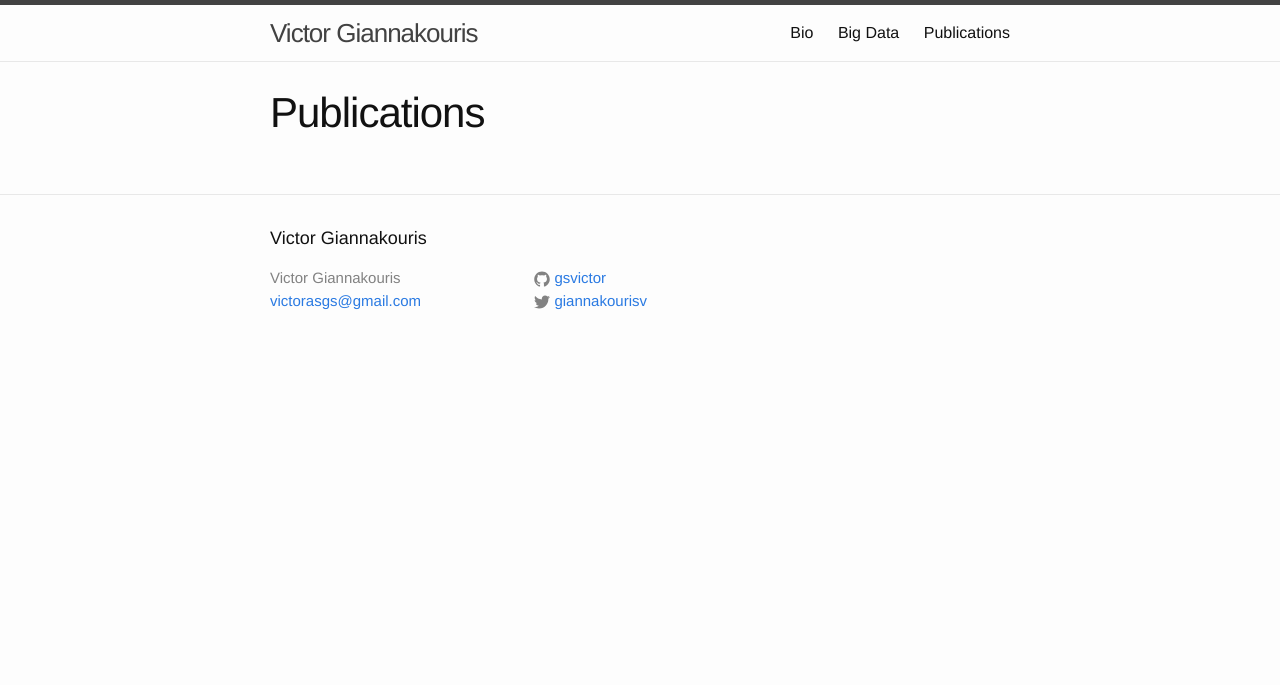
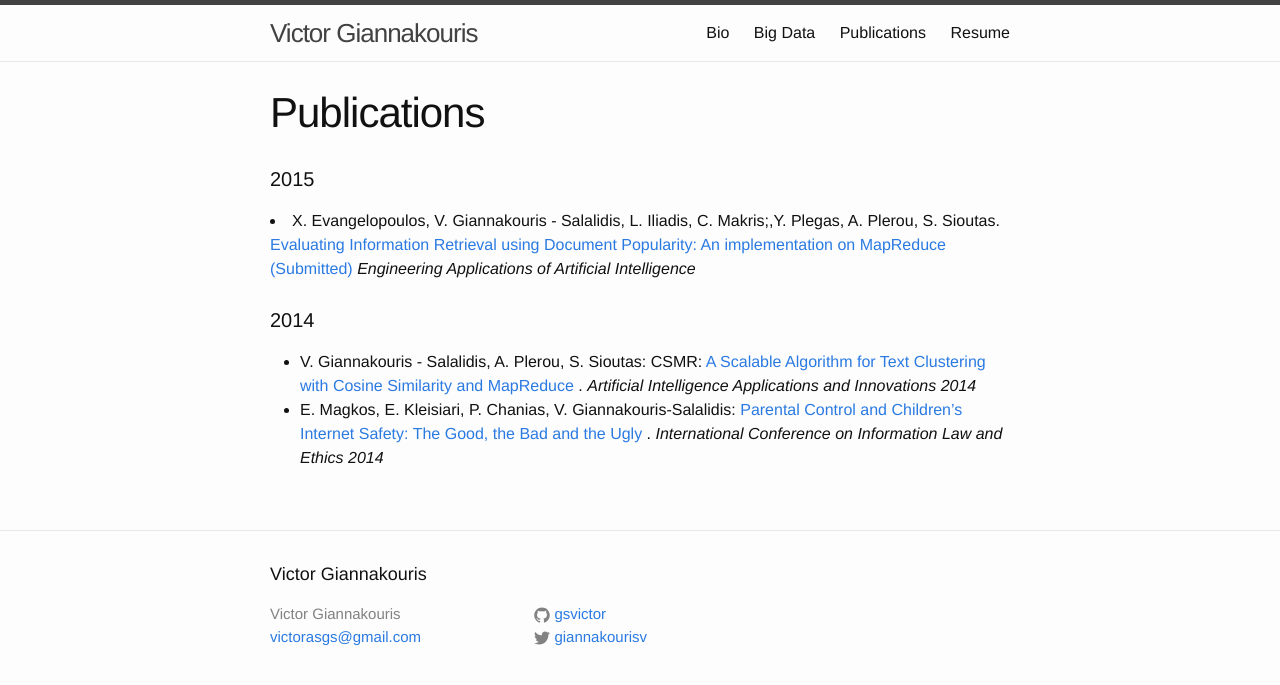
Before and after one commit to gsvic/gsvic.github.io, a Jekyll site: the page built from publications.html, in a window 1280 px wide. Shown: the top 685 px of the page. Built offline with Jekyll 4.4.1, drawn with Linux system fonts in a browser that asks for light colours.

Commit message:
bio, resume, publications

```diff
--- a/_includes/header.html
+++ b/_includes/header.html
@@ -19,6 +19,7 @@
           <a class="page-link" href="{{ my_page.url | prepend: site.baseurl }}">{{ my_page.title }}</a>
           {% endif %}
         {% endfor %}
+        <a class="page-link" href="gsvic.pdf">Resume</a>
       </div>
     </nav>
 
--- a/index.html
+++ b/index.html
@@ -15,7 +15,7 @@ layout: default
   </div>
   <br>
   <div id="bio">
-    <h1 class="page-heading">Bio</h1>
+    <h1 class="page-heading">Summary</h1>
     <ul>
       <li>
         <strong>Researcher:</strong> Computing Systems Laboratory, National & Technical University
--- a/publications.html
+++ b/publications.html
@@ -2,3 +2,30 @@
 layout: page
 title: Publications
 ---
+<h4>2015</h4>
+<li>
+    X. Evangelopoulos, V. Giannakouris - Salalidis, L. Iliadis, C. Makris;,Y. Plegas, A. Plerou, S. Sioutas.
+    <a>
+        Evaluating Information Retrieval using Document Popularity: An implementation on MapReduce (Submitted)
+    </a>
+    <em>Engineering Applications of Artificial Intelligence</em>
+</li>
+<br>
+<h4>2014</h4>
+<ul>
+    <li>V. Giannakouris - Salalidis, A. Plerou, S. Sioutas: CSMR:
+        <a href="http://link.springer.com/chapter/10.1007/978-3-662-44722-2_23">
+            A Scalable Algorithm for Text Clustering with Cosine
+            Similarity and MapReduce
+        </a>.
+        <em>Artificial Intelligence Applications and Innovations 2014</em>
+    </li>
+
+    <li>E. Magkos, E. Kleisiari, P. Chanias, V. Giannakouris-Salalidis:
+        <a href="http://cnseclab.di.ionio.gr/~emagos/Magkos%20et%20al_%20v_final-ICIL-2014.pdf">
+            Parental Control and Children’s Internet Safety:
+            The Good, the Bad and the Ugly
+        </a>.
+        <em>International Conference on Information Law and Ethics 2014</em>
+    </li>
+</ul>
```
Also changed, not shown: bio.html (added, +34 -0 lines), bio.md (deleted, +0 -5 lines), 8 other files.
